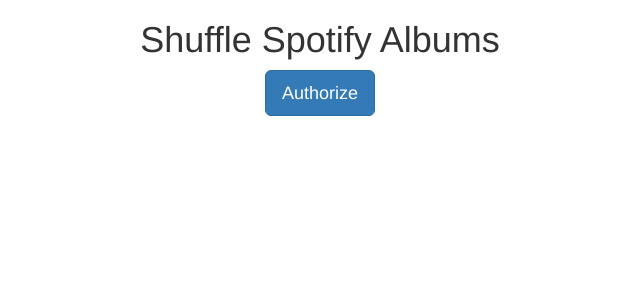
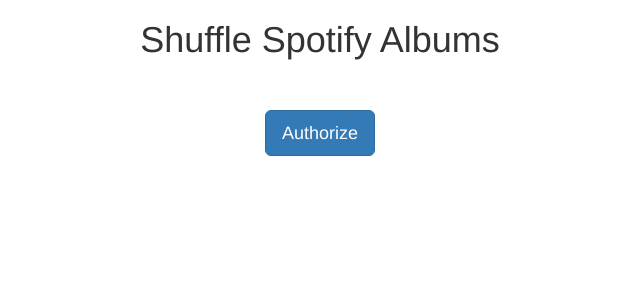
Before and after one commit to nirrattner/ShuffleAlbum, a React (Create React App) app: page / in a window 1280 px wide. Shown: the top 300 px of the page, without its empty margins (320-960 px from the left). Built offline with nearby package versions, Linux system fonts and the light colour scheme.

Commit message:
Small tweaks

```diff
--- /dev/null
+++ b/src/css/authorize-button.css
@@ -0,0 +1,3 @@
+.authorize-button {
+  margin-top: 40px;
+}
--- a/src/js/components/AuthorizeButton.js
+++ b/src/js/components/AuthorizeButton.js
@@ -2,6 +2,8 @@
 import { Button } from 'react-bootstrap';
 
 import * as AuthorizationUrlGenerator from  '../library/AuthorizationUrlGenerator';
+
+import '../../css/authorize-button.css';
 
 const AuthorizeButton = ({token}) => {
   if (token) {
@@ -11,6 +13,7 @@
     <Button
       bsSize="large"
       bsStyle="primary"
+      className="authorize-button"
       href={AuthorizationUrlGenerator.generate()}
     >
       Authorize
--- a/src/js/components/ReauthorizeButton.js
+++ b/src/js/components/ReauthorizeButton.js
@@ -9,7 +9,7 @@
   }
   return (
     <div>
-      <div>Authorization failure detected</div>
+      <h3>Authorization failure detected -- one hour token most likely expired</h3>
       <Button
         bsSize="large"
         bsStyle="primary"
--- a/src/js/components/ShuffleButton.js
+++ b/src/js/components/ShuffleButton.js
@@ -10,7 +10,7 @@
       bsStyle="primary"
       className="shuffle-button"
       onClick={onShuffle}
-      disabled={albumTotal && !deviceId}
+      disabled={!albumTotal || !deviceId}
     >
       Next album
     </Button>
```
